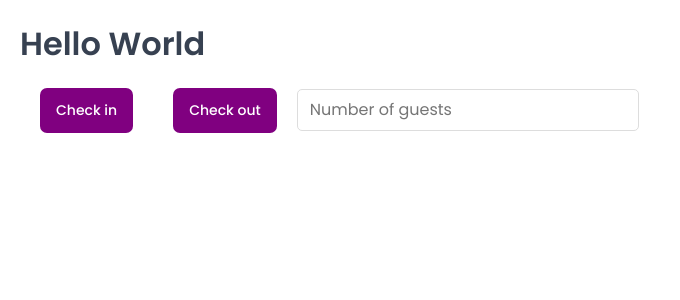
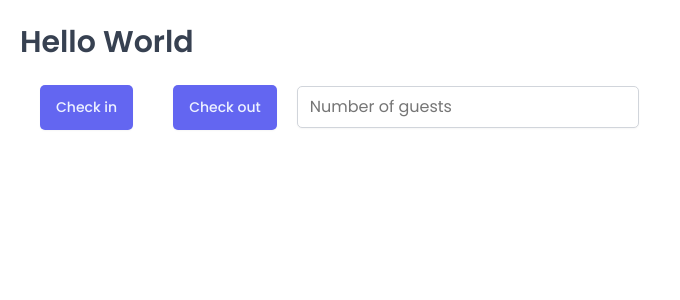
Before and after one commit to HazarN/wild-oasis-ts, a React (Vite) app: page / in a window 1280 px wide. Shown: the top 300 px of the page, without its empty margins (0-680 px from the left). Built offline with nearby package versions, Linux system fonts and the light colour scheme; a web font is replaced by a local one.

Commit message:
feature(styling): Font family added, some ui components created and implemented a global style variable

```diff
--- a/index.html
+++ b/index.html
@@ -17,6 +17,7 @@
       href="https://fonts.googleapis.com/css2?family=Sono:wght@400;500;600&display=swap"
       rel="stylesheet"
     />
+
     <title>The Wild Oasis</title>
   </head>
 
--- a/src/App.tsx
+++ b/src/App.tsx
@@ -1,27 +1,8 @@
 import styled from 'styled-components';
 
-import GlobalStyles from '@styles/GlobalStyles';
-
-const H1 = styled.h1`
-  font-size: '30px';
-  font-weight: 600;
-`;
-const Button = styled.button`
-  font-size: 1.4rem;
-  padding: 1.2rem 1.6rem;
-  margin: 20px;
-  cursor: pointer;
-  font-weight: 500;
-  border: none;
-  border-radius: 7px;
-  background-color: purple;
-  color: white;
-`;
-const Input = styled.input`
-  border: 1px solid #ddd;
-  border-radius: 5px;
-  padding: 0.8rem 1.2rem;
-`;
+import Button from '@ui/Button';
+import Heading from '@ui/Heading';
+import Input from '@ui/Input';
 
 const StyledApp = styled.main`
   padding: 20px;
@@ -29,18 +10,14 @@ const StyledApp = styled.main`
 
 function App() {
   return (
-    <>
-      <GlobalStyles />
+    <StyledApp>
+      <Heading as='h1'>Hello World</Heading>
 
-      <StyledApp>
-        <H1>Hello World</H1>
+      <Button>Check in</Button>
+      <Button>Check out</Button>
 
-        <Button>Check in</Button>
-        <Button>Check out</Button>
-
-        <Input type='number' placeholder='Number of guests' />
-      </StyledApp>
-    </>
+      <Input type='number' placeholder='Number of guests' />
+    </StyledApp>
   );
 }
 
--- a/src/main.tsx
+++ b/src/main.tsx
@@ -2,11 +2,12 @@ import React from 'react';
 import ReactDOM from 'react-dom/client';
 
 import App from '@app/App.tsx';
-
-import '@app/index.css';
+import GlobalStyles from '@styles/GlobalStyles';
 
 ReactDOM.createRoot(document.getElementById('root')!).render(
   <React.StrictMode>
+    <GlobalStyles />
+
     <App />
   </React.StrictMode>
 );
--- a/src/styles/GlobalStyles.ts
+++ b/src/styles/GlobalStyles.ts
@@ -2,7 +2,6 @@ import { createGlobalStyle } from 'styled-components';
 
 const GlobalStyles = createGlobalStyle`
 :root {
-  /* Indigo */
   --color-brand-50: #eef2ff;
   --color-brand-100: #e0e7ff;
   --color-brand-200: #c7d2fe;
@@ -12,7 +11,6 @@ const GlobalStyles = createGlobalStyle`
   --color-brand-800: #3730a3;
   --color-brand-900: #312e81;
 
-  /* Grey */
   --color-grey-0: #fff;
   --color-grey-50: #f9fafb;
   --color-grey-100: #f3f4f6;
@@ -51,7 +49,7 @@ const GlobalStyles = createGlobalStyle`
   --border-radius-md: 7px;
   --border-radius-lg: 9px;
 
-  /* For dark mode */
+  /* For the dark mode */
   --image-grayscale: 0;
   --image-opacity: 100%;
 }
--- a/src/styles/index.css
+++ /dev/null
@@ -1,196 +0,0 @@
-/*
-<link rel="preconnect" href="https://fonts.googleapis.com" />
-<link rel="preconnect" href="https://fonts.gstatic.com" crossorigin />
-<link
-  href="https://fonts.googleapis.com/css2?family=Poppins:wght@400;500;600;700&display=swap"
-  rel="stylesheet"
-/>
-<link
-  href="https://fonts.googleapis.com/css2?family=Sono:wght@400;500;600&display=swap"
-  rel="stylesheet"
-/>
-*/
-
-/* Colors adapted from https://tailwindcss.com/docs/customizing-colors */
-
-:root {
-  /* Indigo */
-  --color-brand-50: #eef2ff;
-  --color-brand-100: #e0e7ff;
-  --color-brand-200: #c7d2fe;
-  --color-brand-500: #6366f1;
-  --color-brand-600: #4f46e5;
-  --color-brand-700: #4338ca;
-  --color-brand-800: #3730a3;
-  --color-brand-900: #312e81;
-
-  /* Grey */
-  --color-grey-0: #fff;
-  --color-grey-50: #f9fafb;
-  --color-grey-100: #f3f4f6;
-  --color-grey-200: #e5e7eb;
-  --color-grey-300: #d1d5db;
-  --color-grey-400: #9ca3af;
-  --color-grey-500: #6b7280;
-  --color-grey-600: #4b5563;
-  --color-grey-700: #374151;
-  --color-grey-800: #1f2937;
-  --color-grey-900: #111827;
-
-  --color-blue-100: #e0f2fe;
-  --color-blue-700: #0369a1;
-  --color-green-100: #dcfce7;
-  --color-green-700: #15803d;
-  --color-yellow-100: #fef9c3;
-  --color-yellow-700: #a16207;
-  --color-silver-100: #e5e7eb;
-  --color-silver-700: #374151;
-  --color-indigo-100: #e0e7ff;
-  --color-indigo-700: #4338ca;
-
-  --color-red-100: #fee2e2;
-  --color-red-700: #b91c1c;
-  --color-red-800: #991b1b;
-
-  --backdrop-color: rgba(255, 255, 255, 0.1);
-
-  --shadow-sm: 0 1px 2px rgba(0, 0, 0, 0.04);
-  --shadow-md: 0px 0.6rem 2.4rem rgba(0, 0, 0, 0.06);
-  --shadow-lg: 0 2.4rem 3.2rem rgba(0, 0, 0, 0.12);
-
-  --border-radius-tiny: 3px;
-  --border-radius-sm: 5px;
-  --border-radius-md: 7px;
-  --border-radius-lg: 9px;
-
-  /* For dark mode */
-  --image-grayscale: 0;
-  --image-opacity: 100%;
-}
-
-*,
-*::before,
-*::after {
-  box-sizing: border-box;
-  padding: 0;
-  margin: 0;
-
-  /* Creating animations for dark mode */
-  transition: background-color 0.3s, border 0.3s;
-}
-
-html {
-  font-size: 62.5%;
-}
-
-body {
-  font-family: "Poppins", sans-serif;
-  color: var(--color-grey-700);
-
-  transition: color 0.3s, background-color 0.3s;
-  min-height: 100vh;
-  line-height: 1.5;
-  font-size: 1.6rem;
-}
-
-input,
-button,
-textarea,
-select {
-  font: inherit;
-  color: inherit;
-}
-
-button {
-  cursor: pointer;
-}
-
-*:disabled {
-  cursor: not-allowed;
-}
-
-select:disabled,
-input:disabled {
-  background-color: var(--color-grey-200);
-  color: var(--color-grey-500);
-}
-
-input:focus,
-button:focus,
-textarea:focus,
-select:focus {
-  outline: 2px solid var(--color-brand-600);
-  outline-offset: -1px;
-}
-
-/* Parent selector, finally 😃 */
-button:has(svg) {
-  line-height: 0;
-}
-
-a {
-  color: inherit;
-  text-decoration: none;
-}
-
-ul {
-  list-style: none;
-}
-
-p,
-h1,
-h2,
-h3,
-h4,
-h5,
-h6 {
-  overflow-wrap: break-word;
-  hyphens: auto;
-}
-
-img {
-  max-width: 100%;
-
-  /* For dark mode */
-  filter: grayscale(var(--image-grayscale)) opacity(var(--image-opacity));
-}
-
-/*
-FOR DARK MODE
-
---color-grey-0: #18212f;
---color-grey-50: #111827;
---color-grey-100: #1f2937;
---color-grey-200: #374151;
---color-grey-300: #4b5563;
---color-grey-400: #6b7280;
---color-grey-500: #9ca3af;
---color-grey-600: #d1d5db;
---color-grey-700: #e5e7eb;
---color-grey-800: #f3f4f6;
---color-grey-900: #f9fafb;
-
---color-blue-100: #075985;
---color-blue-700: #e0f2fe;
---color-green-100: #166534;
---color-green-700: #dcfce7;
---color-yellow-100: #854d0e;
---color-yellow-700: #fef9c3;
---color-silver-100: #374151;
---color-silver-700: #f3f4f6;
---color-indigo-100: #3730a3;
---color-indigo-700: #e0e7ff;
-
---color-red-100: #fee2e2;
---color-red-700: #b91c1c;
---color-red-800: #991b1b;
-
---backdrop-color: rgba(0, 0, 0, 0.3);
-
---shadow-sm: 0 1px 2px rgba(0, 0, 0, 0.4);
---shadow-md: 0px 0.6rem 2.4rem rgba(0, 0, 0, 0.3);
---shadow-lg: 0 2.4rem 3.2rem rgba(0, 0, 0, 0.4);
-
---image-grayscale: 10%;
---image-opacity: 90%;
-*/
--- a/src/ui/Button.tsx
+++ b/src/ui/Button.tsx
@@ -1,4 +1,4 @@
-import styled, { css } from "styled-components";
+import styled, { css } from 'styled-components';
 
 const sizes = {
   small: css`
@@ -47,3 +47,23 @@ const variations = {
     }
   `,
 };
+
+const Button = styled.button`
+  font-size: 1.4rem;
+  padding: 1.2rem 1.6rem;
+  margin: 20px;
+  font-weight: 500;
+  border: none;
+
+  border-radius: var(--border-radius-sm);
+  background-color: var(--color-brand-500);
+  color: var(--color-brand-50);
+  box-shadow: var(--shadow-sm);
+  cursor: pointer;
+
+  &:hover {
+    background-color: var(--color-brand-700);
+  }
+`;
+
+export default Button;
--- /dev/null
+++ b/src/ui/Heading.tsx
@@ -0,0 +1,26 @@
+import styled, { css } from 'styled-components';
+
+const Heading = styled.h1`
+  ${(props) =>
+    props.as === 'h1' &&
+    css`
+      font-size: 3rem;
+      font-weight: 600;
+    `}
+
+  ${(props) =>
+    props.as === 'h2' &&
+    css`
+      font-size: 2rem;
+      font-weight: 600;
+    `}
+
+  ${(props) =>
+    props.as === 'h3' &&
+    css`
+      font-size: 2rem;
+      font-weight: 500;
+    `}
+`;
+
+export default Heading;
--- /dev/null
+++ b/src/ui/Input.tsx
@@ -0,0 +1,11 @@
+import styled from 'styled-components';
+
+const Input = styled.input`
+  padding: 0.8rem 1.2rem;
+  border: 1px solid var(--color-grey-300);
+  background-color: var(--color-grey-0);
+  border-radius: var(--border-radius-sm);
+  box-shadow: var(--shadow-sm);
+`;
+
+export default Input;
```
